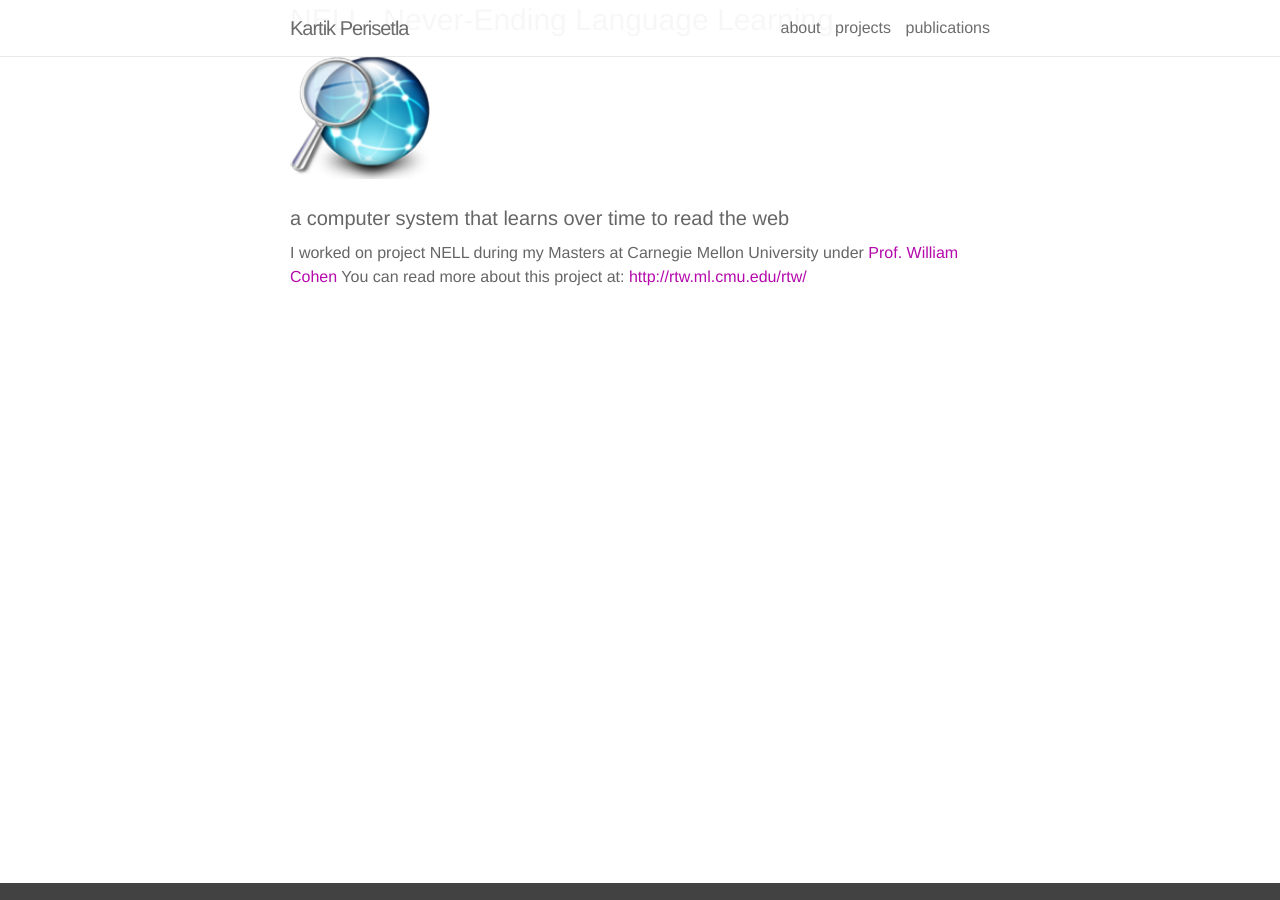
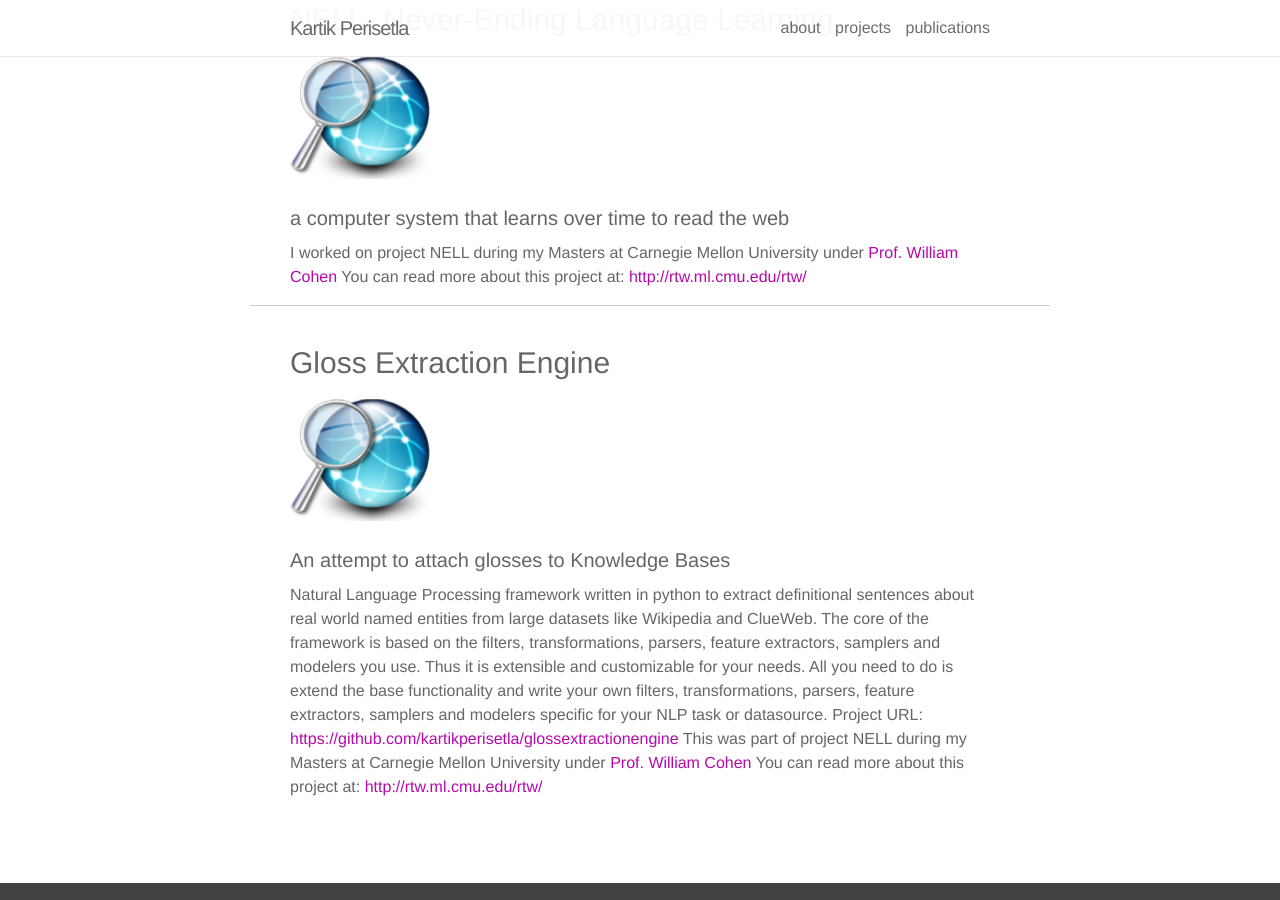
Before and after one commit to kartikperisetla/kartikperisetla.github.io, a Jekyll site: the page built from _pages/projects.md, in a window 1280 px wide and 900 px high, scrolled down 3169 px. Built offline with Jekyll 4.4.1, drawn with Linux system fonts in a browser that asks for light colours; nearby versions of some CDN libraries.

Commit message:
Update projects.md

```diff
--- a/_pages/projects.md
+++ b/_pages/projects.md
@@ -76,7 +76,7 @@ description:
 <br />
 <h3>Knowledge Extraction from unstructured text
 </h3>
-<img class="thumbnail" src="/assets/img/Microsoft-AI.jpg" width="240px" height="150px" border="0px"/>
+<img class="thumbnail" src="/assets/img/Microsoft-AI.jpg" width="240px" height="150px" border="0px" />
 <p>
     <h4>worked on this project as part of Microsoft Research AI school(AI-611)</h4>
     Among top 12 teams that got selected from a pool of 535 teams for Microsoft Research AI School.
@@ -93,12 +93,36 @@ description:
 <br />
 <h3>NELL- Never-Ending Language Learning
 </h3>
-<img class="thumbnail" src="/assets/img/nell.png" width="140px" height="125px" border="0px"/>
+<img class="thumbnail" src="/assets/img/nell.png" width="140px" height="125px" border="0px" />
 <p>
     <h4>a computer system that learns over time to read the web</h4>
-    I worked on project NELL during my Masters at Carnegie Mellon University under <a href="http://www.cs.cmu.edu/~wcohen/">Prof. William Cohen</a>
+    I worked on project NELL during my Masters at Carnegie Mellon University under <a
+        href="http://www.cs.cmu.edu/~wcohen/">Prof. William Cohen</a>
 
-You can read more about this project at: <a href="http://rtw.ml.cmu.edu/rtw/">http://rtw.ml.cmu.edu/rtw/</a>
+    You can read more about this project at: <a href="http://rtw.ml.cmu.edu/rtw/">http://rtw.ml.cmu.edu/rtw/</a>
+
+</p>
+
+<h4 class="year" />
+<br />
+<h3>Gloss Extraction Engine
+</h3>
+<img class="thumbnail" src="/assets/img/nell.png" width="140px" height="125px" border="0px" />
+<p>
+    <h4>An attempt to attach glosses to Knowledge Bases</h4>
+    Natural Language Processing framework written in python to extract definitional sentences about real world named
+    entities from large datasets like Wikipedia and ClueWeb. The core of the framework is based on the filters,
+    transformations, parsers, feature extractors, samplers and modelers you use. Thus it is extensible and customizable
+    for your needs. All you need to do is extend the base functionality and write your own filters, transformations,
+    parsers, feature extractors, samplers and modelers specific for your NLP task or datasource.
+
+    Project URL: <a
+        href="https://github.com/kartikperisetla/glossextractionengine">https://github.com/kartikperisetla/glossextractionengine</a>
+
+    This was part of project NELL during my Masters at Carnegie Mellon University under <a
+        href="http://www.cs.cmu.edu/~wcohen/">Prof. William Cohen</a>
+
+    You can read more about this project at: <a href="http://rtw.ml.cmu.edu/rtw/">http://rtw.ml.cmu.edu/rtw/</a>
 
 </p>
 
```
